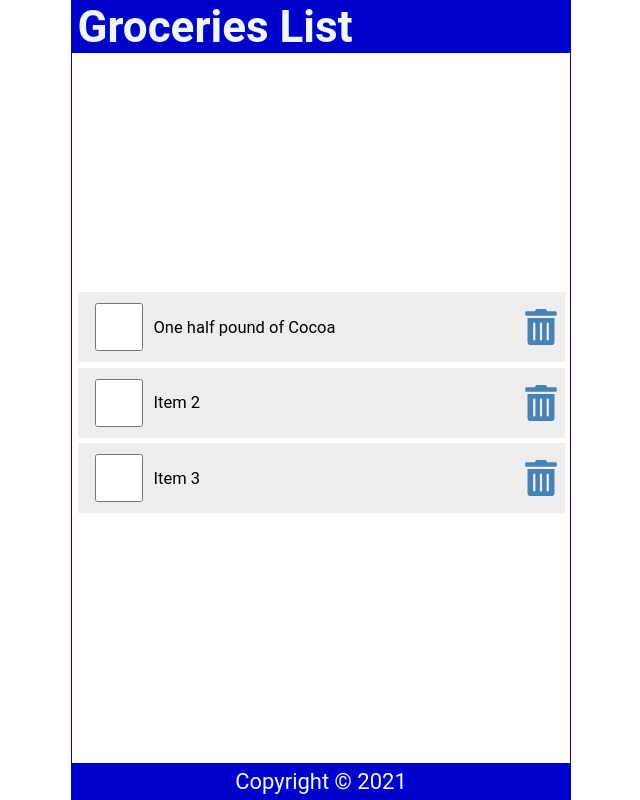
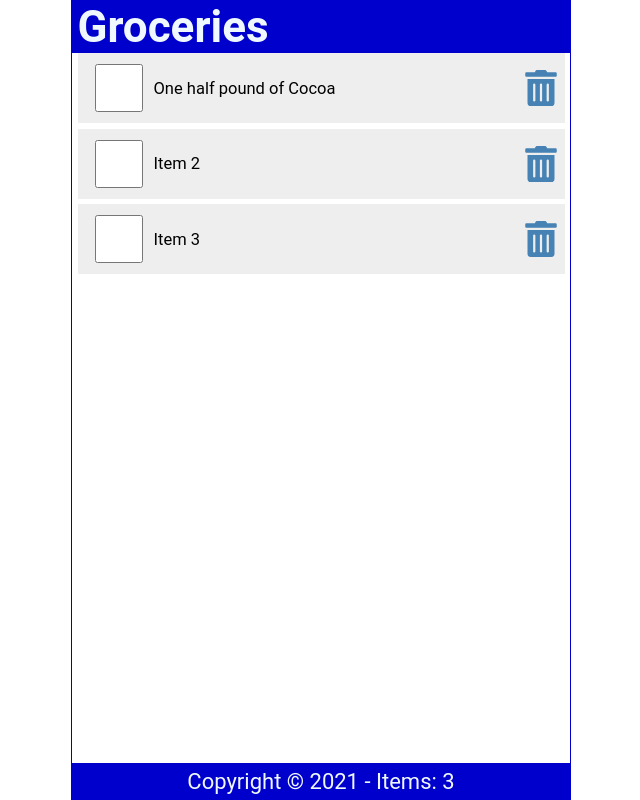
Before and after one commit to leohersant/react-tut, a React (Create React App) app: page / in a window 1280 px wide. Shown: the whole page, without its empty margins (319-959 px from the left). Built offline with nearby package versions, Linux system fonts and the light colour scheme.

Commit message:
props (properties) and prop drilling. passing variables to components

```diff
--- a/src/App.js
+++ b/src/App.js
@@ -1,13 +1,55 @@
 import Header from './Header';
 import Content from './Content';
 import Footer from './Footer';
+import { useState } from "react";
+
 function App() {
+
+  const [items, setItems] = useState([
+    {
+      id: 1,
+      checked: false,
+      item: "One half pound of Cocoa"
+    },
+    {
+      id: 2,
+      checked: false,
+      item: "Item 2"
+    },
+    {
+      id: 3,
+      checked: false,
+      item: "Item 3"
+    }
+  ]
+  );
+
+  const handleCheck = (id) => {
+    //console.log(`key: ${id}`);
+    const listItems = items.map((item) => item.id === id ? {
+      ...item,
+      checked: !item.checked
+    } : item);
+    setItems(listItems);
+    localStorage.setItem('shoppinglist', JSON.stringify(listItems));
+  }
+
+  const handleDelete = (id) => {
+    // console.log(`key: ${id}`);
+    const listItems = items.filter((item) => item.id !== id);
+    setItems(listItems);
+    localStorage.setItem('shoppinglist', JSON.stringify(listItems));
+  }
 
   return (
     <div className="App">
-      <Header />
-      <Content />
-      <Footer />
+      <Header title="Groceries" />
+      <Content
+        items={items}
+        handleCheck={handleCheck} // fonction can be pass as varible
+        handleDelete={handleDelete}
+      />
+      <Footer length={items.length} />
     </div>
   );
 }
--- a/src/Content.js
+++ b/src/Content.js
@@ -1,64 +1,16 @@
-import { useState } from "react";
-import { FaTrashAlt } from 'react-icons/fa'
+import ItemList from "./ItemList";
 
-const Content = () => {
-
-
-    const [items, setItems] = useState([
-        {
-            id: 1,
-            checked: false,
-            item: "One half pound of Cocoa"
-        },
-        {
-            id: 2,
-            checked: false,
-            item: "Item 2"
-        },
-        {
-            id: 3,
-            checked: false,
-            item: "Item 3"
-        }
-    ]
-    );
-
-    const handleCheck = (id) => {
-        //console.log(`key: ${id}`);
-        const listItems = items.map((item) => item.id === id ? {
-            ...item,
-            checked: !item.checked
-        } : item);
-        setItems(listItems);
-        localStorage.setItem('shoppinglist', JSON.stringify(listItems));
-    }
-
-    const handleDelete = (id) => {
-        // console.log(`key: ${id}`);
-        const listItems = items.filter((item) => item.id !== id);
-        setItems(listItems);
-        localStorage.setItem('shoppinglist', JSON.stringify(listItems));
-    }
+// Just another syntax to pass props between {}
+const Content = ({ items, handleCheck, handleDelete }) => {
 
     return (
         <main>
             {items.length ? (
-                <ul>
-                    {items.map((item) => (<li className="item" key={item.id}>
-                        <input
-                            type="checkbox"
-                            checked={item.checked}
-                            onChange={() => handleCheck(item.id)} />
-                        <label
-                            style={(item.checked) ? { textDecoration: 'line-through' } : null}
-                            onDoubleClick={() => handleCheck(item.id)}
-                        >{item.item}</label>
-                        <FaTrashAlt
-                            role="button"
-                            tabIndex="0"
-                            onClick={() => handleDelete(item.id)} />
-                    </li>))}
-                </ul>
+                <ItemList
+                    items={items}
+                    handleCheck={handleCheck}
+                    handleDelete={handleDelete}
+                />
             ) : (
                 <p style={{ marginTop: '2rem' }}>Your list is empty.</p>
             )}
--- a/src/Footer.js
+++ b/src/Footer.js
@@ -1,10 +1,10 @@
-const Footer = () => {
+const Footer = ({length}) => {
 
     const today = new Date();
 
     return (
         <footer>
-            <p>Copyright &copy; {today.getFullYear()}</p>
+            <p>Copyright &copy; {today.getFullYear()} - Items: {length}</p>
         </footer>
     )
 }
--- a/src/Header.js
+++ b/src/Header.js
@@ -1,9 +1,16 @@
-const Header = () => {
+const Header = (props) => {
     return (
         <header>
-            <h1>Groceries List</h1>
+            <h1>{props.title}</h1>
         </header>
     )
 }
 
+// if nothing is pass to the child component
+// this code takes place
+// usefull when designing component (fixed things only)
+Header.defaultProps = {
+    title: "Default Title"
+}
+
 export default Header
--- /dev/null
+++ b/src/ItemList.js
@@ -0,0 +1,18 @@
+import LineItem from './LineItem'
+
+const ItemList = ({ items, handleCheck, handleDelete }) => {
+    return (
+        <ul>
+            {items.map((item) => (
+                <LineItem
+                    key={item.id}
+                    item={item}
+                    handleCheck={handleCheck}
+                    handleDelete={handleDelete}
+                />
+            ))}
+        </ul>
+    )
+}
+
+export default ItemList
--- /dev/null
+++ b/src/LineItem.js
@@ -0,0 +1,25 @@
+import { FaTrashAlt } from 'react-icons/fa'
+
+const LineItem = ({ item, handleCheck, handleDelete }) => {
+    return (
+        <li className="item" >
+            <input
+                type="checkbox"
+                checked={item.checked}
+                onChange={() => handleCheck(item.id)} />
+            <label
+                style={(item.checked) ? { textDecoration: 'line-through' } : null}
+                onDoubleClick={() => handleCheck(item.id)}
+            >{item.item}</label>
+            <FaTrashAlt
+                role="button"
+                tabIndex="0"
+                aria-label={`Delete ${item.item}`}
+                title={`Delete ${item.item}`}
+                onClick={() => handleDelete(item.id)}
+                />
+        </li>
+    )
+}
+
+export default LineItem
--- a/src/index.css
+++ b/src/index.css
@@ -44,7 +44,7 @@ main {
   display: flex;
   flex-direction: column;
   flex-grow: 1;
-  justify-content: center;
+  justify-content: flex-start;
   align-items: center;
   overflow-y: auto;
 }
```
